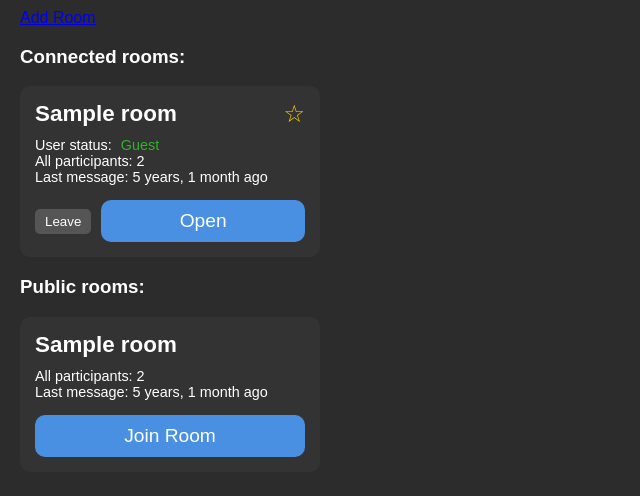
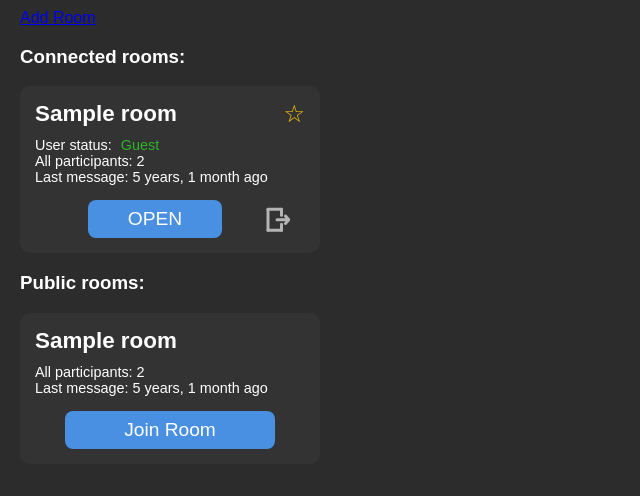
Before and after one commit to SwieciloM/Wassup, a Django app: template chat/templates/chat/room_list.html in a window 1280 px wide. Shown: the part 159-655 px from the top of the page, without its empty margins (0-640 px from the left). Run offline with Django 3.2, Linux system fonts and the light colour scheme; the template is opened without the code that fills it: most values are stand-ins (such as "Sample title", 1, 10 or a date in 2020); some web fonts are replaced.

Commit message:
Room actions restyled (icons added)

```diff
--- a/chat/templates/chat/room_list.html
+++ b/chat/templates/chat/room_list.html
@@ -43,11 +43,21 @@
           </div>
         </div>
         <div class="room-actions">
-          {% if request.user == room.owner %}
-            <button class="options-button" data-room-id="{{ room.id }}">Options</button>
-          {% endif %}
-          <button class="leave-room-button" data-room-id="{{ room.id }}">Leave</button>
-          <a href="{% url 'room' room.id %}" class="enter-room-button">Open</a>
+          <div class="left-actions">
+            {% if request.user == room.owner %}
+              <a href="{% url 'room-update' room.id %}" class="icon-button settings-icon">
+                {% include "chat/icons/settings.svg" %}
+              </a>
+            {% endif %}
+          </div>
+          <div class="center-actions">
+            <a href="{% url 'room' room.id %}" class="enter-room-button">OPEN</a>
+          </div>
+          <div class="right-actions">
+            <a href="{% url 'room-leave' room.id %}" class="icon-button leave-icon">
+              {% include "chat/icons/leave.svg" %}
+            </a>
+          </div>
         </div>
       </div>
     {% endfor %}
--- a/chat/urls.py
+++ b/chat/urls.py
@@ -1,5 +1,5 @@
 from django.urls import path
-from .views import RoomListView, RoomDetailView, RoomCreateView, RoomToogleFavouriteView, RoomUpdateView, RoomDeleteView
+from .views import RoomListView, RoomDetailView, RoomCreateView, RoomToogleFavouriteView, RoomLeaveView, RoomUpdateView, RoomDeleteView
 
 urlpatterns = [
     path('', RoomListView.as_view(), name='home'),
@@ -8,4 +8,5 @@ urlpatterns = [
     path('room-update/<int:pk>/', RoomUpdateView.as_view(), name='room-update'),
     path('room-delete/<int:pk>/', RoomDeleteView.as_view(), name='room-delete'),
     path('room-toggle-favourite/<int:pk>/', RoomToogleFavouriteView.as_view(), name='room-toggle-favourite'),
+    path('room-leave/<int:pk>/', RoomLeaveView.as_view(), name='room-leave'),
 ]
--- a/static/css/style.css
+++ b/static/css/style.css
@@ -433,43 +433,60 @@ input:checked + .fav-toggle-label:before {
   margin-left: 5px;
 }
 
-/* Actions at the bottom of each card */
+/* Container for room actions */
 .room-actions {
+  display: flex;
+  align-items: center;      /* Vertically center all items */
+  justify-content: center;  /* Center the whole group horizontally */
+  gap: 40px;                /* Optional: space between the groups */
   margin-top: 15px;
-  display: flex;
-  flex-wrap: wrap;
-  gap: 10px;
-  align-items: center;
 }
 
-/* Buttons style */
-.options-button,
-.leave-room-button {
-  background-color: #555555;
-  border: none;
+/* Each action cell (left, center, right) */
+.room-actions > div {
+  display: flex;
+  align-items: center;
+  justify-content: center;
+}
+
+/* The "Enter Room" button in the center */
+.enter-room-button {
+  max-width: 130px;         /* Limit the width */
+  width: 100%;
+  text-align: center;
+  background-color: #4a90e2;
   color: #ffffff;
-  padding: 5px 10px;
-  border-radius: 5px;
+  padding: 8px 40px;
+  border-radius: 8px;
+  text-decoration: none;
+  font-size: 1.2em;
+}
+
+.icon-button {
+  display: inline-flex;
+  align-items: center;
+  justify-content: center;
+  font-size: 1.8em;
+  color: #555555;  /* Default color for icons */
+  text-decoration: none;
   cursor: pointer;
 }
 
-.options-button:hover,
-.leave-room-button:hover {
-  background-color: #777777;
+/* This rule makes sure that the inline SVGs use the parent's color */
+.icon-button svg {
+  fill: none;
+  stroke: currentColor;
+  width: 30px;
+  height: 30px;
+  display: block; /* eliminates extra inline spacing */
 }
 
-/* Big Enter Room button */
-.enter-room-button {
-  background-color: #4a90e2;
-  color: #ffffff;
-  text-align: center;
-  padding: 10px 20px;
-  border-radius: 10px;
-  text-decoration: none;
-  font-size: 1.2em;
-  flex: 1;
+/* Override the color only for the leave icon */
+.leave-icon {
+  color: rgb(180, 180, 180);
 }
 
-.enter-room-button:hover {
-  background-color: #357ABD;
+/* Override the color only for the leave icon */
+.settings-icon {
+  color: rgb(180, 180, 180);
 }
```
Also changed, not shown: chat/views.py (+18 -0 lines), chat/templates/chat/icons/leave.svg (added), chat/templates/chat/icons/settings.svg (added).
